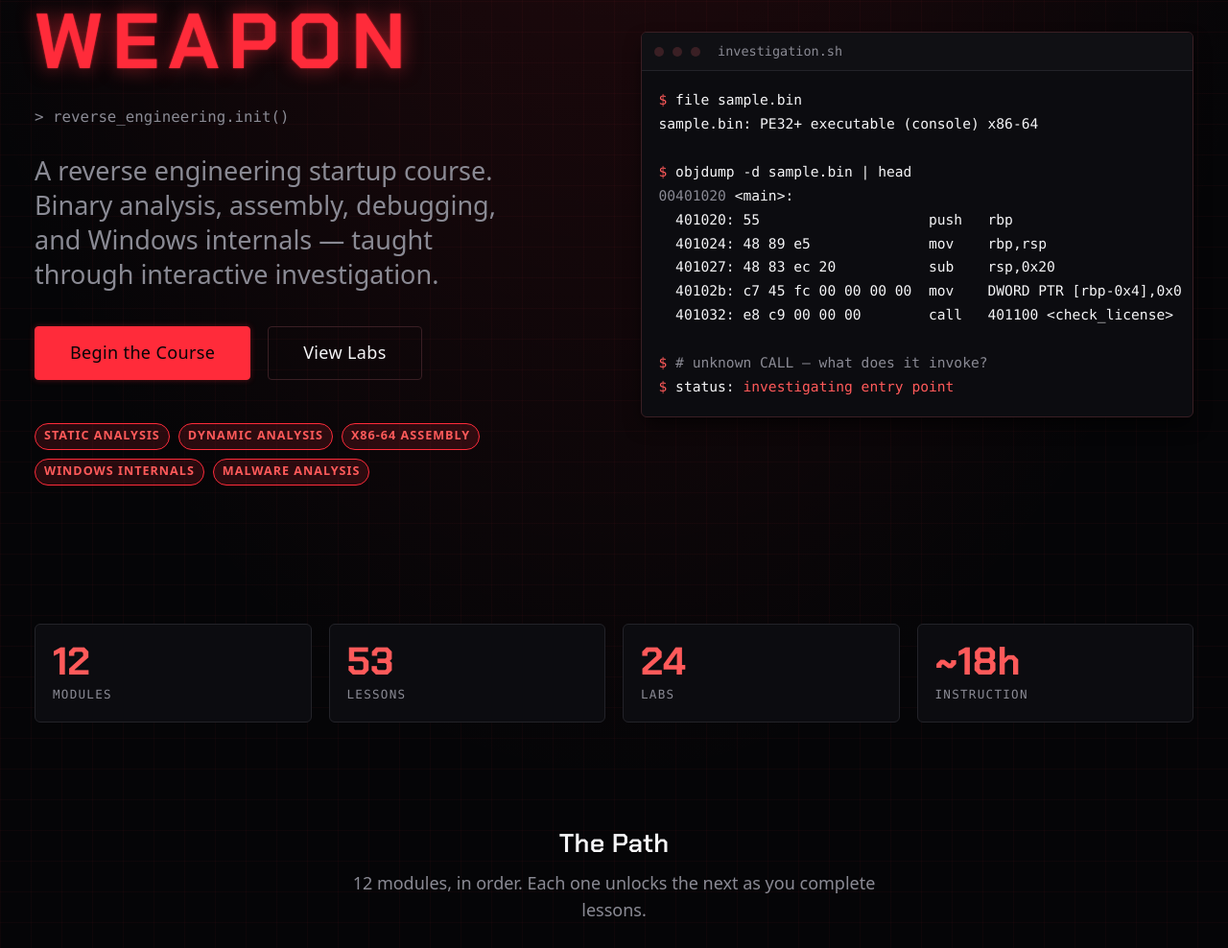
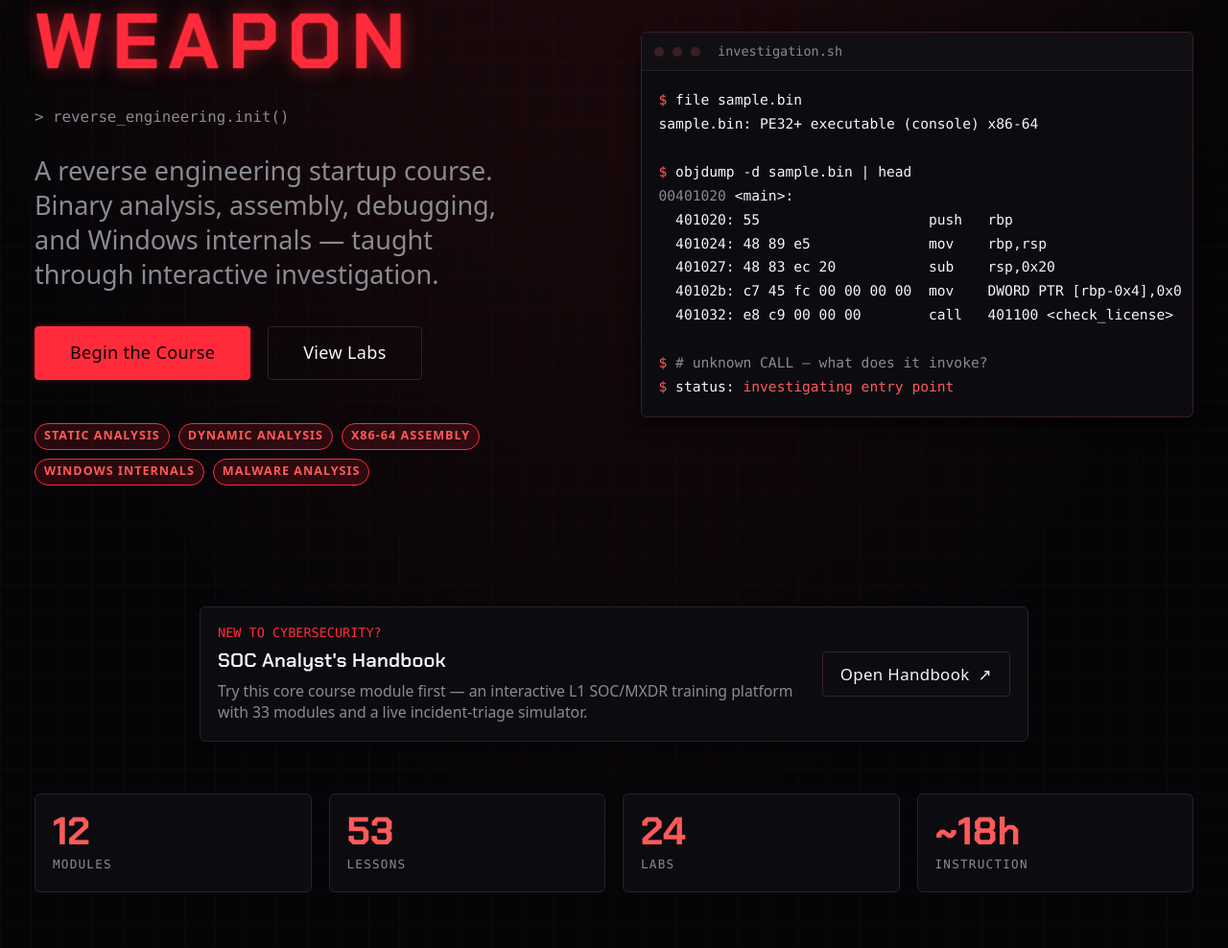
Before and after one commit to canmertdogan/weapon, an Astro site: page / in a window 1280 px wide. Shown: the part 255-1243 px from the top of the page at 96% size. Built offline with nearby package versions, Linux system fonts and the light colour scheme; Astro itself is replaced by a stand-in of ours; some packages are replaced by stand-ins of ours; code samples lack their colours.

Commit message:
Add SOC Analyst's Handbook referral card to homepage

```diff
--- a/src/pages/index.astro
+++ b/src/pages/index.astro
@@ -60,6 +60,19 @@ sample.bin: PE32+ executable (console) x86-64
 
 <span class="text-accent-bright">$</span> <span class="text-fg-muted"># unknown CALL — what does it invoke?</span>
 <span class="text-accent-bright">$</span> status: <span class="text-accent-bright">investigating entry point</span><span class="cursor-blink"></span></code></pre>
+    </div>
+  </section>
+
+  <section class="py-4" aria-label="Recommended companion course">
+    <div class="max-w-3xl mx-auto">
+      <a href="https://canmertdogan.github.io/storage/helper/mxdr-l1-soc-crash-course/index.html" target="_blank" rel="noreferrer" class="card card-hover flex flex-col sm:flex-row items-start sm:items-center gap-4 no-underline">
+        <div class="flex-1">
+          <p class="font-mono text-xs text-accent mb-1">NEW TO CYBERSECURITY?</p>
+          <h3 class="text-lg mb-1">SOC Analyst's Handbook</h3>
+          <p class="text-sm text-fg-muted">Try this core course module first — an interactive L1 SOC/MXDR training platform with 33 modules and a live incident-triage simulator.</p>
+        </div>
+        <span class="btn btn-secondary flex-shrink-0">Open Handbook <span aria-hidden="true">↗</span></span>
+      </a>
     </div>
   </section>
 
```
